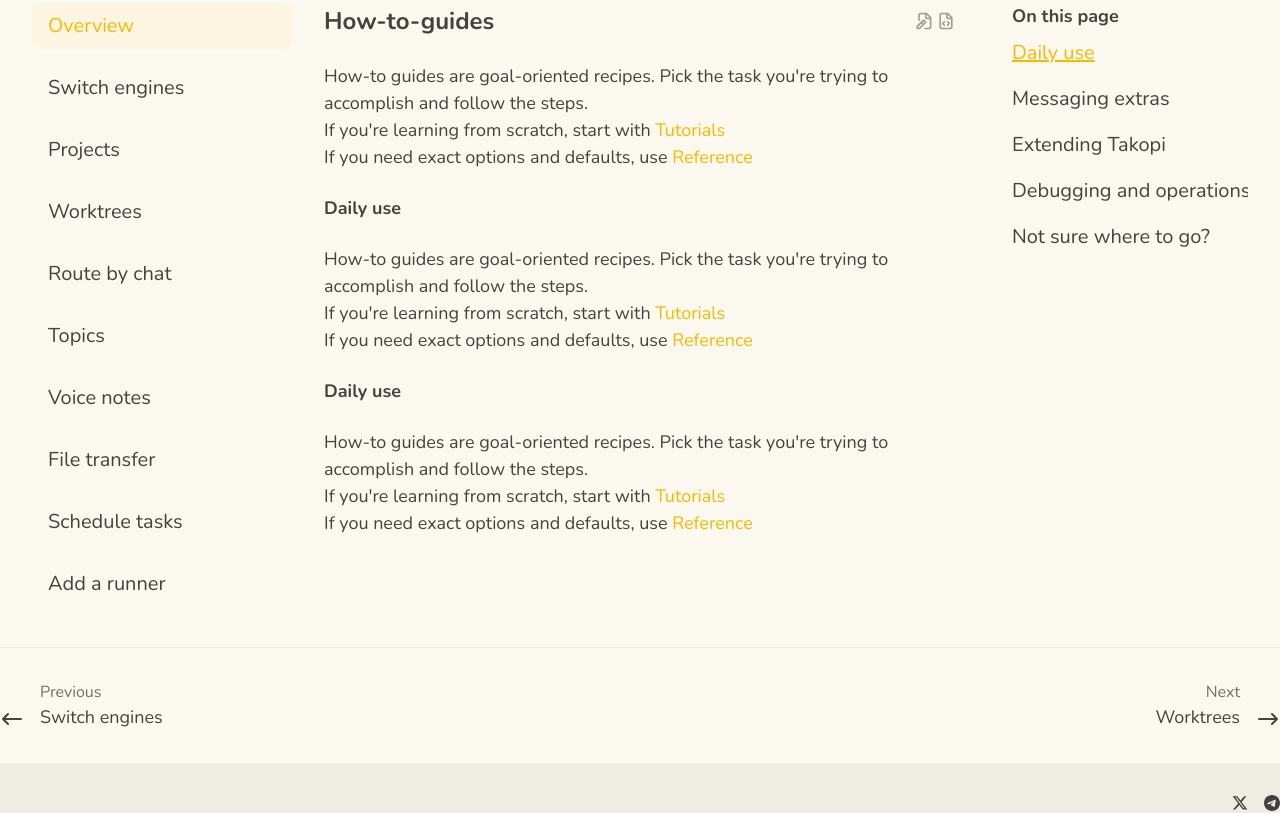
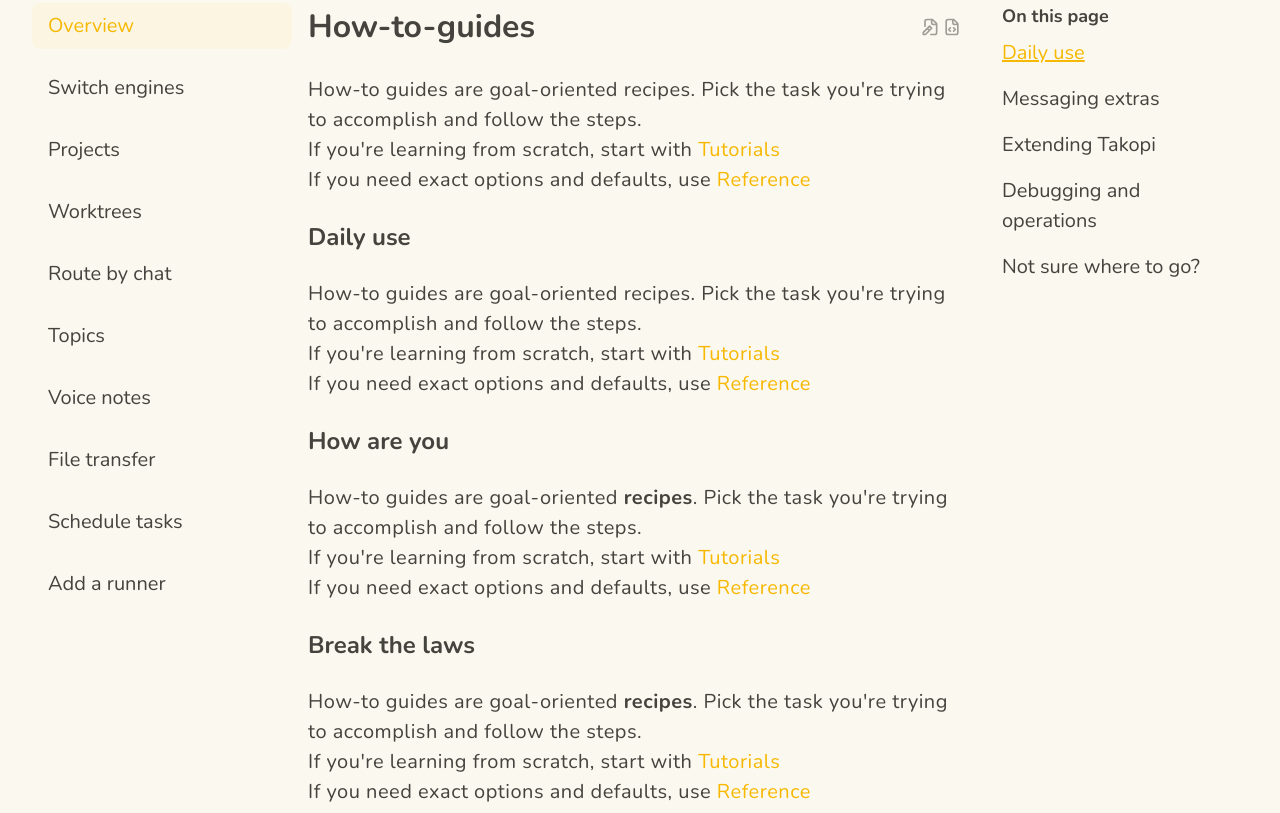
Before and after one commit to Rahim10020/organizze, a React (Vite) app: page / in a window 1280 px wide. Shown: the part 200-1013 px from the top of the page. Built offline with nearby package versions, Linux system fonts and the light colour scheme.

Commit message:
fix sizes

```diff
--- a/src/home/components/RightSidebar.tsx
+++ b/src/home/components/RightSidebar.tsx
@@ -12,7 +12,7 @@
 
 export function RightSidebar(props: RightSidebarProps) {
   const { title = "On this page" } = props;
-  const baseClass = "text-r20 cursor-pointer text-nowrap";
+  const baseClass = "text-r20 cursor-pointer";
 
   const activeItem = "Daily use";
 
--- a/src/home/pages/HomeLayout.tsx
+++ b/src/home/pages/HomeLayout.tsx
@@ -15,11 +15,11 @@
     <div className="min-h-screen flex flex-col bg-white text-black-80">
       <Header />
       <div className="flex-1 mx-auto max-w-7xl px-p4 lg:px-p8 py-p10 ">
-        <div className="grid grid-cols-1 lg:grid-cols-[260px_1fr_260px] gap-p3 lg:gap-p4">
+        <div className="grid grid-cols-1 lg:grid-cols-[260px_1fr_270px] gap-p3 lg:gap-p4">
           <aside className="hidden lg:block sticky top-p6 overflow-y-auto">
             <LeftSidebar />
           </aside>
-          <main className="min-w-0 max-w-none px-p4">{children}</main>
+          <main className="max-w-7xl">{children}</main>
           <aside className="hidden lg:block top-p6 overflow-y-auto px-p6">
             <RightSidebar title="On this page" />
           </aside>
--- a/src/home/pages/HomePage.tsx
+++ b/src/home/pages/HomePage.tsx
@@ -11,7 +11,7 @@
         <FileEditIcon className="w-5 h-5 text-black-40 cursor-pointer" />
         <FileCodeIcon className="w-5 h-5 text-black-40 cursor-pointer" />
       </PageHeader>
-      <div className="mb-p6 text-r18 text-black-80">
+      <div className="mb-p6 text-r20 tracking-wide text-black-80">
         <p>
           How-to guides are goal-oriented recipes. Pick the task you&apos;re
           trying to accomplish and follow the steps.
@@ -26,7 +26,7 @@
         </p>
       </div>
       <Section title="Daily use">
-        <div className="mb-p6 text-r18 text-black-80">
+        <div className="mb-p6 text-r20 tracking-wide text-black-80">
           <p>
             How-to guides are goal-oriented recipes. Pick the task you&apos;re
             trying to accomplish and follow the steps.
@@ -41,10 +41,45 @@
           </p>
         </div>
       </Section>
-      <Section title="Daily use">
-        <div className="mb-p6 text-r18 text-black-80">
+      <Section title="How are you">
+        <div className="mb-p6 text-r20 tracking-wide text-black-80">
           <p>
-            How-to guides are goal-oriented recipes. Pick the task you&apos;re
+            How-to guides are goal-oriented{" "}
+            <span className="text-b20">recipes</span>. Pick the task you&apos;re
+            trying to accomplish and follow the steps.
+          </p>
+          <p>
+            If you&apos;re learning from scratch, start with{" "}
+            <DocLink href="#">Tutorials</DocLink>
+          </p>
+          <p>
+            If you need exact options and defaults, use{" "}
+            <DocLink href="#">Reference</DocLink>
+          </p>
+        </div>
+      </Section>
+      <Section title="Break the laws">
+        <div className="mb-p6 text-r20 tracking-wide text-black-80">
+          <p>
+            How-to guides are goal-oriented{" "}
+            <span className="text-b20">recipes</span>. Pick the task you&apos;re
+            trying to accomplish and follow the steps.
+          </p>
+          <p>
+            If you&apos;re learning from scratch, start with{" "}
+            <DocLink href="#">Tutorials</DocLink>
+          </p>
+          <p>
+            If you need exact options and defaults, use{" "}
+            <DocLink href="#">Reference</DocLink>
+          </p>
+        </div>
+      </Section>
+      <Section title="Learn through failures">
+        <div className="mb-p6 text-r20 tracking-wide text-black-80">
+          <p>
+            Learn guides are goal-oriented{" "}
+            <span className="text-b20">recipes</span>. Pick the task you&apos;re
             trying to accomplish and follow the steps.
           </p>
           <p>
--- a/src/index.css
+++ b/src/index.css
@@ -309,4 +309,12 @@
     font-size: 24px;
     font-weight: 700;
   }
+  .text-b28 {
+    font-size: 28px;
+    font-weight: 700;
+  }
+  .text-b32 {
+    font-size: 32px;
+    font-weight: 700;
+  }
 }
--- a/src/shared/components/PageHeader.tsx
+++ b/src/shared/components/PageHeader.tsx
@@ -12,7 +12,7 @@
   const resultClass = [baseClass, className].filter(Boolean).join(" ");
   return (
     <div className={resultClass}>
-      <h1 className="text-b24 text-black-80">{title}</h1>
+      <h1 className="text-b32 text-black-80">{title}</h1>
       <div className="flex items-center gap-p0-5">{children}</div>
     </div>
   );
--- a/src/shared/components/Section.tsx
+++ b/src/shared/components/Section.tsx
@@ -11,7 +11,7 @@
   const { title, children, id } = props;
   return (
     <section id={id}>
-      <h2 className="text-b18 text-black-80 mb-p6">{title}</h2>
+      <h2 className="text-b24 text-black-80 mb-p6">{title}</h2>
       <div>{children}</div>
     </section>
   );
```
